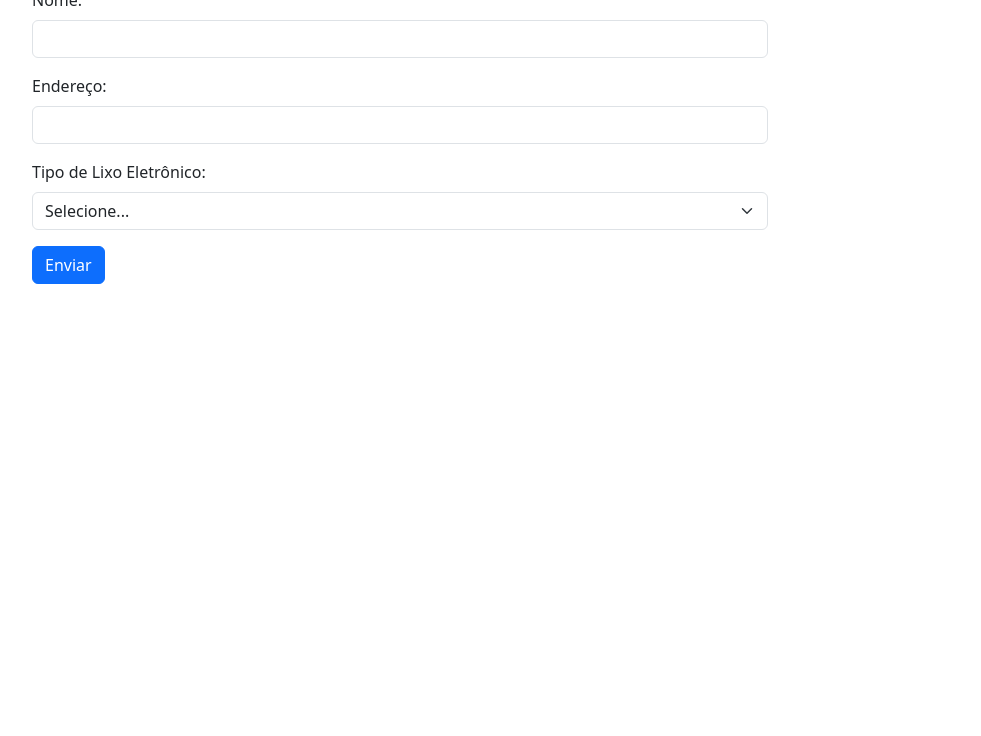
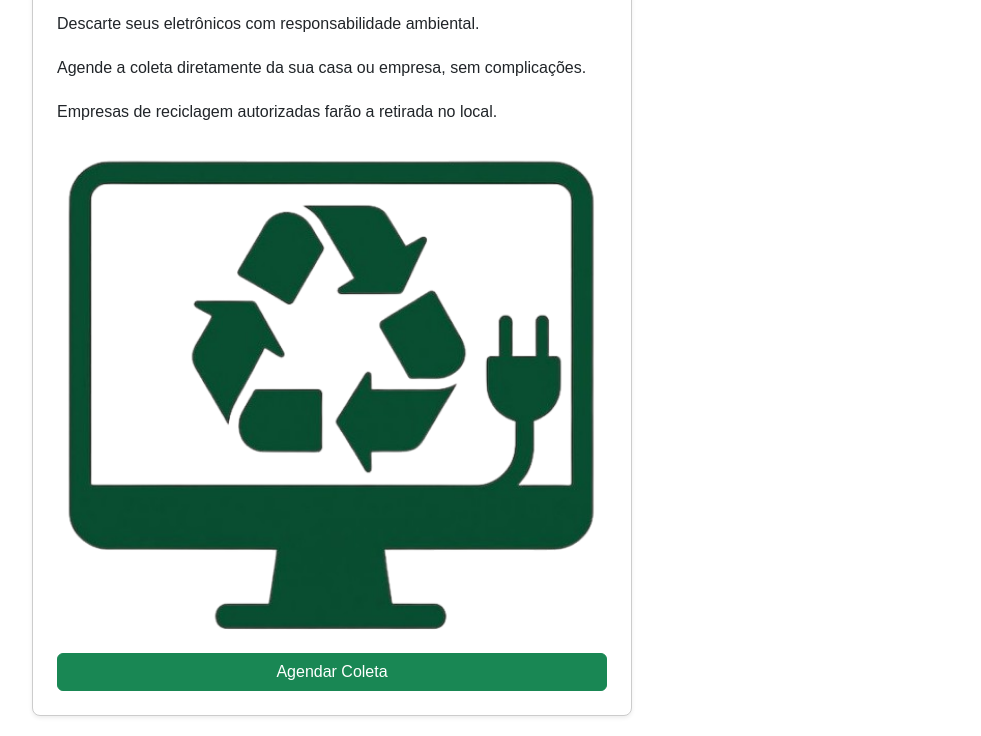
Before and after one commit to ICEI-PUC-Minas-PSG-ADS-TI/psg-ads-2025-1-p1-tiaw-1854101-reciclagem-de-eletronicos, a plain HTML site: page src/codigo fonte/agendamento.html in a window 1280 px wide. Shown: the part 232-968 px from the top of the page, without its empty margins (240-1221 px from the left). Before the commit the page ends 800 px from the top, so only its background shows below. Drawn offline with nearby package versions, Linux system fonts and the light colour scheme.

Commit message:
alterações imagens agendamento

```diff
--- a/src/codigo fonte/agendamento.html
+++ b/src/codigo fonte/agendamento.html
@@ -5,7 +5,7 @@
   <title>Agendamento de Coleta de Lixo Eletrônico</title>
   <link href="https://cdn.jsdelivr.net/npm/bootstrap@5.3.3/dist/css/bootstrap.min.css" rel="stylesheet">
   <script src="https://cdn.jsdelivr.net/npm/bootstrap@5.3.3/dist/js/bootstrap.bundle.min.js"></script>
-  <link rel="stylesheet" href="style.css">
+  <link rel="stylesheet" href="complements/css/agendamento.css">
 </head>
 
 <body>
@@ -70,6 +70,6 @@
     </div>
   </div>
 
-  <script src="app.js"></script>
+  <script src="complements/js/agendamento.js"></script>
 </body>
 </html>
--- a/src/codigo fonte/complements/js/agendamento.js
+++ b/src/codigo fonte/complements/js/agendamento.js
@@ -10,7 +10,7 @@ const dados = {
     "Empresas de reciclagem autorizadas farão a retirada no local."
   ],
   "imagem": {
-    "src": "img/lixo.jpg",
+    "src": "complements/img/icone.png",
     "alt": "Imagem de equipamentos eletrônicos em uma lixeira de reciclagem"
   }
 };
```
